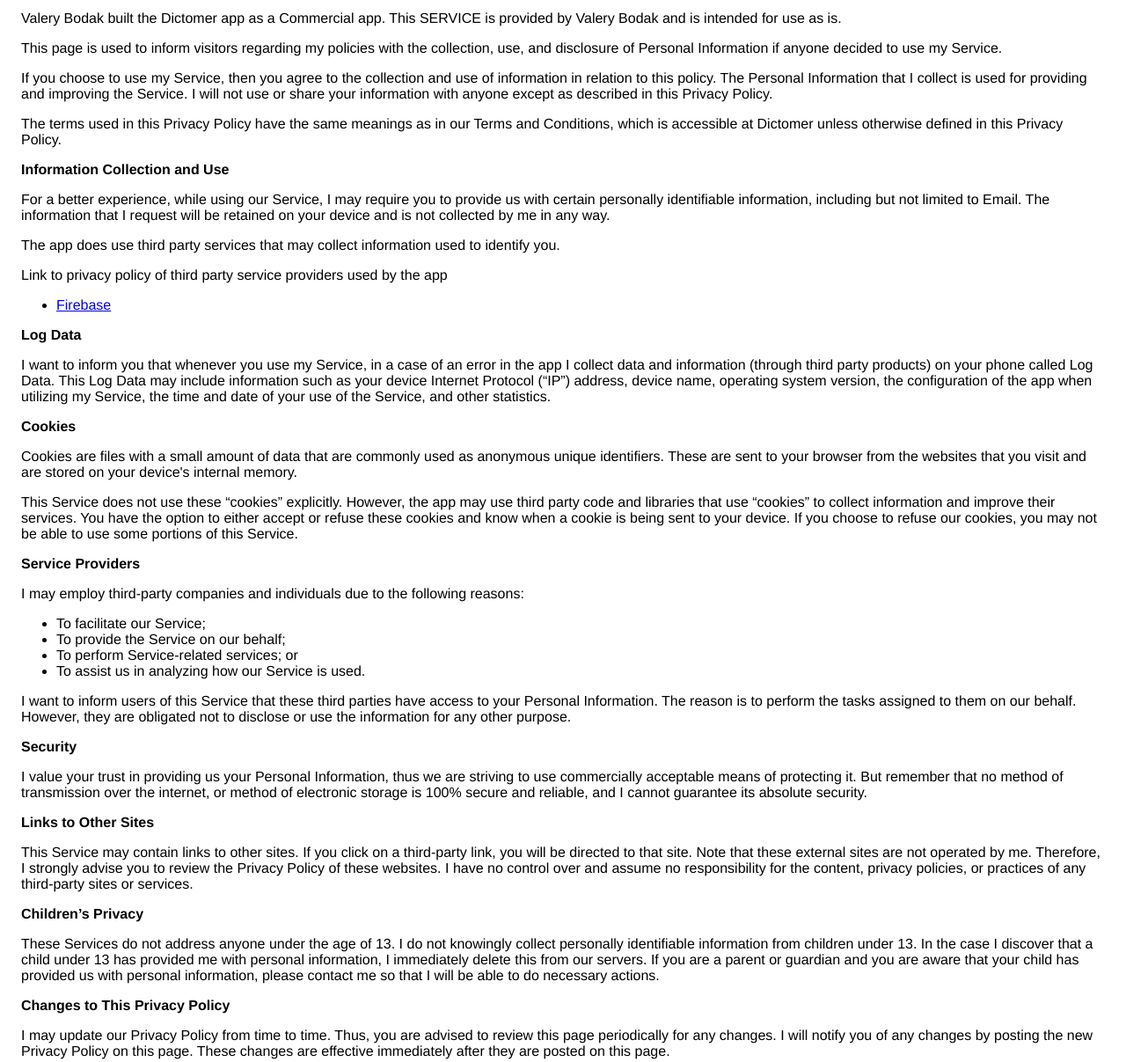
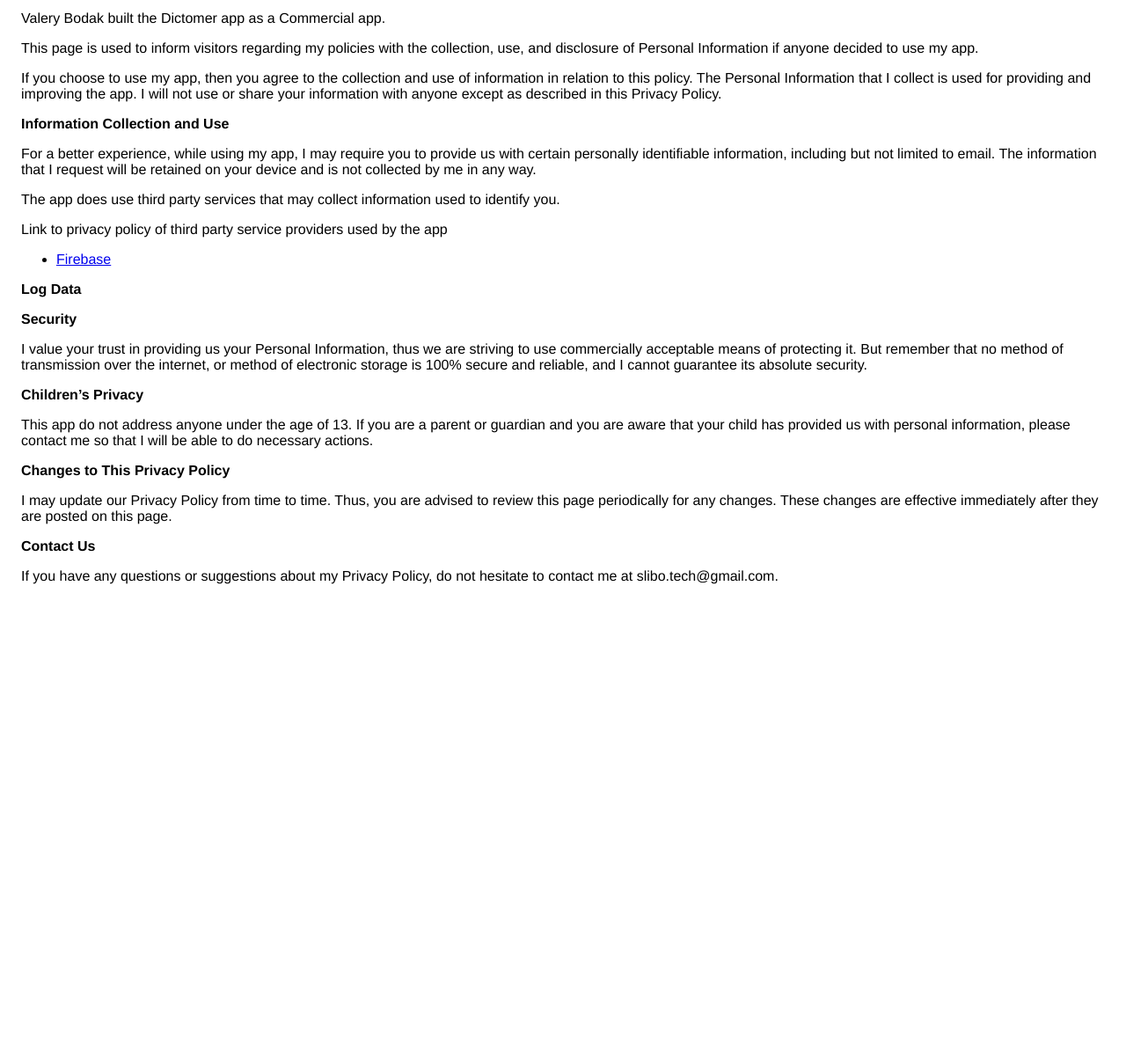
Before and after one commit to valerybodak/valerybodak.github.io, a plain HTML site: page index.html in a window 1280 px wide. Shown: the part 80-1287 px from the top of the page at 88% size. After the commit the page ends 800 px from the top, so only its background shows below. Drawn offline with Linux system fonts and the light colour scheme.

Commit message:
updated privacy policy

```diff
--- a/index.html
+++ b/index.html
@@ -9,31 +9,24 @@
     <body>
     <h2>Privacy Policy</h2> <p>
                     Valery Bodak built the Dictomer app as
-                    a Commercial app. This SERVICE is provided by
-                    Valery Bodak  and is intended for
-                    use as is.
+                    a Commercial app.
                   </p> <p>
                     This page is used to inform visitors regarding
                     my policies with the collection, use, and
                     disclosure of Personal Information if anyone decided to use
-                    my Service.
+                    my app.
                   </p> <p>
-                    If you choose to use my Service, then you agree
+                    If you choose to use my app, then you agree
                     to the collection and use of information in relation to this
                     policy. The Personal Information that I collect is
-                    used for providing and improving the Service.
+                    used for providing and improving the app.
                     I will not use or share your
                     information with anyone except as described in this Privacy
                     Policy.
-                  </p> <p>
-                    The terms used in this Privacy Policy have the same meanings
-                    as in our Terms and Conditions, which is accessible at
-                    Dictomer unless otherwise defined in this Privacy
-                    Policy.
                   </p> <p><strong>Information Collection and Use</strong></p> <p>
-                    For a better experience, while using our Service,
+                    For a better experience, while using my app,
                     I may require you to provide us with certain
-                    personally identifiable information, including but not limited to Email. The
+                    personally identifiable information, including but not limited to email. The
                     information that I request will be
                     retained on your device and is not collected by me in any way.
                   </p> <p>
@@ -43,38 +36,7 @@
                       Link to privacy policy of third party service providers
                       used by the app
                     </p> <ul><li><a href="https://firebase.google.com/support/privacy" target="_blank">Firebase</a></li><!----><!----><!----><!----><!----><!----><!----><!----><!----><!----><!----><!----><!----></ul></div> <p><strong>Log Data</strong></p> <p>
-                    I want to inform you that whenever
-                    you use my Service, in a case of an error in the
-                    app I collect data and information (through third
-                    party products) on your phone called Log Data. This Log Data
-                    may include information such as your device Internet
-                    Protocol (“IP”) address, device name, operating system
-                    version, the configuration of the app when utilizing
-                    my Service, the time and date of your use of the
-                    Service, and other statistics.
-                  </p> <p><strong>Cookies</strong></p> <p>
-                    Cookies are files with a small amount of data that are
-                    commonly used as anonymous unique identifiers. These are
-                    sent to your browser from the websites that you visit and
-                    are stored on your device's internal memory.
-                  </p> <p>
-                    This Service does not use these “cookies” explicitly.
-                    However, the app may use third party code and libraries that
-                    use “cookies” to collect information and improve their
-                    services. You have the option to either accept or refuse
-                    these cookies and know when a cookie is being sent to your
-                    device. If you choose to refuse our cookies, you may not be
-                    able to use some portions of this Service.
-                  </p> <p><strong>Service Providers</strong></p> <p>
-                    I may employ third-party companies
-                    and individuals due to the following reasons:
-                  </p> <ul><li>To facilitate our Service;</li> <li>To provide the Service on our behalf;</li> <li>To perform Service-related services; or</li> <li>To assist us in analyzing how our Service is used.</li></ul> <p>
-                    I want to inform users of this
-                    Service that these third parties have access to your
-                    Personal Information. The reason is to perform the tasks
-                    assigned to them on our behalf. However, they are obligated
-                    not to disclose or use the information for any other
-                    purpose.
+
                   </p> <p><strong>Security</strong></p> <p>
                     I value your trust in providing us
                     your Personal Information, thus we are striving to use
@@ -82,41 +44,21 @@
                     that no method of transmission over the internet, or method
                     of electronic storage is 100% secure and reliable, and
                     I cannot guarantee its absolute security.
-                  </p> <p><strong>Links to Other Sites</strong></p> <p>
-                    This Service may contain links to other sites. If you click
-                    on a third-party link, you will be directed to that site.
-                    Note that these external sites are not operated by
-                    me. Therefore, I strongly advise you to
-                    review the Privacy Policy of these websites.
-                    I have no control over and assume no
-                    responsibility for the content, privacy policies, or
-                    practices of any third-party sites or services.
+
                   </p> <p><strong>Children’s Privacy</strong></p> <p>
-                    These Services do not address anyone under the age of 13.
-                    I do not knowingly collect personally
-                    identifiable information from children under 13. In the case
-                    I discover that a child under 13 has provided
-                    me with personal information,
-                    I immediately delete this from our servers. If you
-                    are a parent or guardian and you are aware that your child
+                    This app do not address anyone under the age of 13.
+                    If you are a parent or guardian and you are aware that your child
                     has provided us with personal information, please contact
                     me so that I will be able to do
                     necessary actions.
                   </p> <p><strong>Changes to This Privacy Policy</strong></p> <p>
                     I may update our Privacy Policy from
                     time to time. Thus, you are advised to review this page
-                    periodically for any changes. I will
-                    notify you of any changes by posting the new Privacy Policy
-                    on this page. These changes are effective immediately after
+                    periodically for any changes. These changes are effective immediately after
                     they are posted on this page.
                   </p> <p><strong>Contact Us</strong></p> <p>
                     If you have any questions or suggestions about
                     my Privacy Policy, do not hesitate to contact
                     me at slibo.tech@gmail.com.
-                  </p> <p>
-                    This privacy policy page was created at
-                    <a href="https://privacypolicytemplate.net" target="_blank">privacypolicytemplate.net</a>
-                    and modified/generated by
-                    <a href="https://app-privacy-policy-generator.firebaseapp.com/" target="_blank">App Privacy Policy Generator</a></p>
     </body>
     </html>
```
